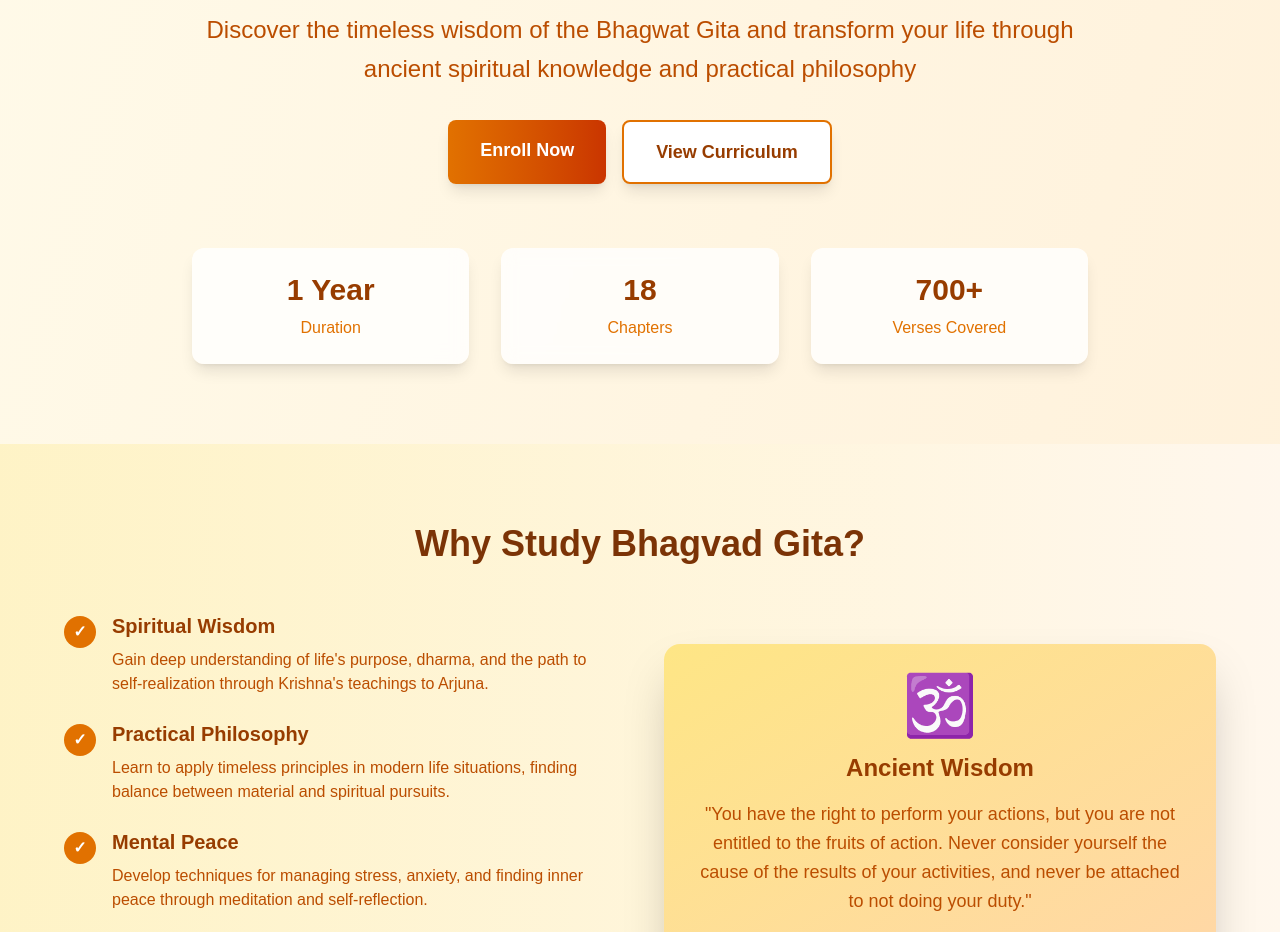
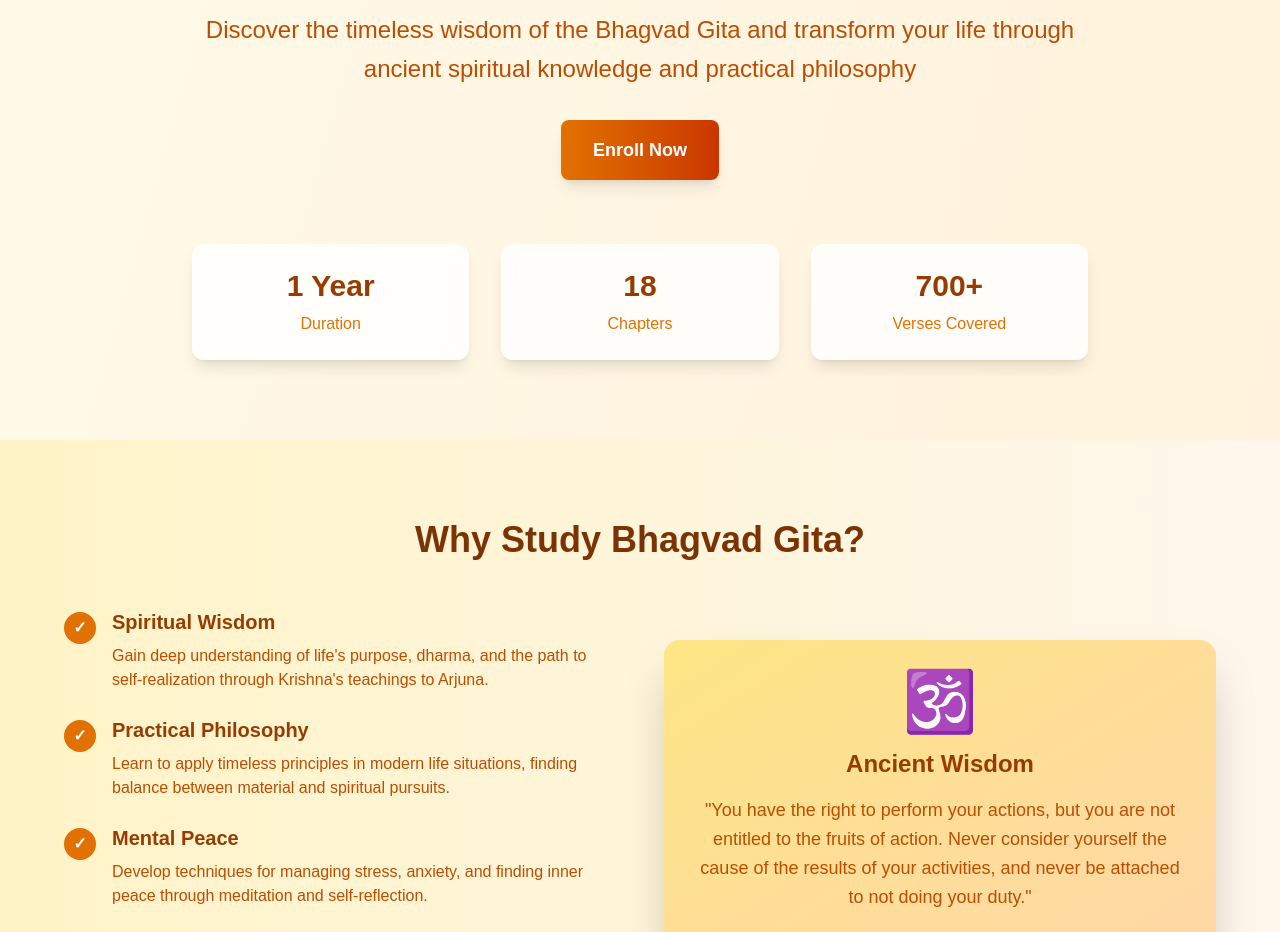
Before and after one commit to Pankajvijaybhatnagar/bhagwat, a Next.js app: page / in a window 1280 px wide. Shown: the part 1020-1952 px from the top of the page. Built offline with nearby package versions, Linux system fonts and the light colour scheme.

Commit message:
updated content

```diff
--- a/package.json
+++ b/package.json
@@ -1,5 +1,5 @@
 {
-  "name": "bhagwat",
+  "name": "Bhagvad",
   "version": "0.1.0",
   "private": true,
   "scripts": {
--- a/src/app/home/page.jsx
+++ b/src/app/home/page.jsx
@@ -1,10 +1,10 @@
-import BhagwatGitaLanding from '@/components/BhagwatGitaLanding'
+import BhagvadGitaLanding from '@/components/BhagvadGitaLanding'
 import React from 'react'
 
 const page = () => {
   return (
     <div>
-        <BhagwatGitaLanding/>
+        <BhagvadGitaLanding/>
     </div>
   )
 }
--- a/src/app/page.js
+++ b/src/app/page.js
@@ -1,10 +1,10 @@
-import BhagwatGitaLanding from '@/components/BhagwatGitaLanding'
+import BhagvadGitaLanding from '@/components/BhagvadGitaLanding'
 import React from 'react'
 
 const page = () => {
   return (
     <div>
-  <BhagwatGitaLanding/>
+  <BhagvadGitaLanding/>
     </div>
   )
 }
--- a/src/components/BhagwatGitaLanding.jsx
+++ b/src/components/BhagvadGitaLanding.jsx
@@ -100,15 +100,15 @@ const MainContent = () => {
               <span className="text-orange-800">Bhagvad Gita</span>
             </h1>
             <p className="text-xl md:text-2xl text-amber-700 mb-8 leading-relaxed">
-              Discover the timeless wisdom of the Bhagwat Gita and transform your life through ancient spiritual knowledge and practical philosophy
+              Discover the timeless wisdom of the Bhagvad Gita and transform your life through ancient spiritual knowledge and practical philosophy
             </p>
             <div className="flex flex-col sm:flex-row gap-4 justify-center mb-12">
               <a href="#admission" className="bg-gradient-to-r from-amber-600 to-orange-700 text-white px-8 py-4 rounded-lg font-semibold text-lg hover:from-amber-700 hover:to-orange-800 transition-all transform hover:scale-105 shadow-lg">
                 Enroll Now
               </a>
-              <a href="#curriculum" className="bg-white text-amber-800 px-8 py-4 rounded-lg font-semibold text-lg hover:bg-amber-50 transition-all border-2 border-amber-600 shadow-lg">
+              {/* <a href="#curriculum" className="bg-white text-amber-800 px-8 py-4 rounded-lg font-semibold text-lg hover:bg-amber-50 transition-all border-2 border-amber-600 shadow-lg">
                 View Curriculum
-              </a>
+              </a> */}
             </div>
 
             {/* Key Stats */}
@@ -186,7 +186,7 @@ const MainContent = () => {
                     <p className="text-amber-700 text-lg leading-relaxed">
                       "You have the right to perform your actions, but you are not entitled to the fruits of action. Never consider yourself the cause of the results of your activities, and never be attached to not doing your duty."
                     </p>
-                    <p className="text-amber-600 mt-4 font-semibold">- Bhagwat Gita 2.47</p>
+                    <p className="text-amber-600 mt-4 font-semibold">- Bhagvad Gita 2.47</p>
                   </div>
                 </div>
               </div>
@@ -330,7 +330,7 @@ const MainContent = () => {
 
 
 // Main App Component
-const BhagwatGitaLanding = () => {
+const BhagvadGitaLanding = () => {
   return (
     <div className="min-h-screen bg-gradient-to-br from-amber-50 to-orange-100">
       <Header />
@@ -340,4 +340,4 @@ const BhagwatGitaLanding = () => {
   );
 };
 
-export default BhagwatGitaLanding;
+export default BhagvadGitaLanding;
--- a/src/components/BhagwatGitaLanding copy.jsx
+++ b/src/components/BhagwatGitaLanding copy.jsx
@@ -3,7 +3,7 @@ import React, { useState } from 'react';
 import Head from 'next/head';
 import Image from 'next/image';
 
-const BhagwatGitaLanding = () => {
+const BhagvadGitaLanding = () => {
   const [formData, setFormData] = useState({
     admissionYear: '2025-26',
     course: 'Diploma in Bhagvad Gita (Duration: One Year)',
@@ -144,7 +144,7 @@ const BhagwatGitaLanding = () => {
                 <span className="text-orange-800">Bhagvad Gita</span>
               </h1>
               <p className="text-xl md:text-2xl text-amber-700 mb-8 leading-relaxed">
-                Discover the timeless wisdom of the Bhagwat Gita and transform your life through ancient spiritual knowledge and practical philosophy
+                Discover the timeless wisdom of the Bhagvad Gita and transform your life through ancient spiritual knowledge and practical philosophy
               </p>
               <div className="flex flex-col sm:flex-row gap-4 justify-center mb-12">
                 <a href="#admission" className="bg-gradient-to-r from-amber-600 to-orange-700 text-white px-8 py-4 rounded-lg font-semibold text-lg hover:from-amber-700 hover:to-orange-800 transition-all transform hover:scale-105 shadow-lg">
@@ -230,7 +230,7 @@ const BhagwatGitaLanding = () => {
                       <p className="text-amber-700 text-lg leading-relaxed">
                         "You have the right to perform your actions, but you are not entitled to the fruits of action. Never consider yourself the cause of the results of your activities, and never be attached to not doing your duty."
                       </p>
-                      <p className="text-amber-600 mt-4 font-semibold">- Bhagwat Gita 2.47</p>
+                      <p className="text-amber-600 mt-4 font-semibold">- Bhagvad Gita 2.47</p>
                     </div>
                   </div>
                 </div>
@@ -597,4 +597,4 @@ const BhagwatGitaLanding = () => {
   );
 };
 
-export default BhagwatGitaLanding;
+export default BhagvadGitaLanding;
```
Also changed, not shown: 1 other file (tests, documents, lock files or other folders).
